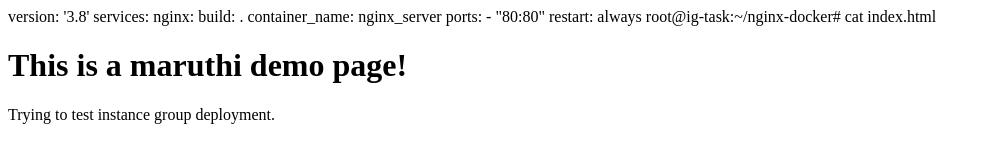
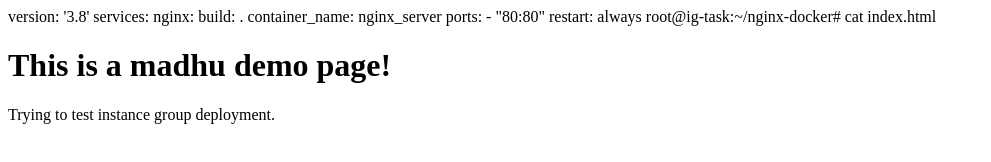
Before and after one commit to Maruthiwork/ig_task, a plain HTML site: page index.html in a window 1280 px wide. Shown: the whole page, without its empty margins (0-991 px from the left). Drawn offline with Linux system fonts and the light colour scheme.

Commit message:
Update index.html

```diff
--- a/index.html
+++ b/index.html
@@ -17,7 +17,7 @@
     <title>Demo Page</title>
 </head>
 <body>
-    <h1>This is a maruthi demo page!</h1>
+    <h1>This is a madhu demo page!</h1>
     <p>Trying to test instance group deployment.</p>
 </body>
 </html>
```
